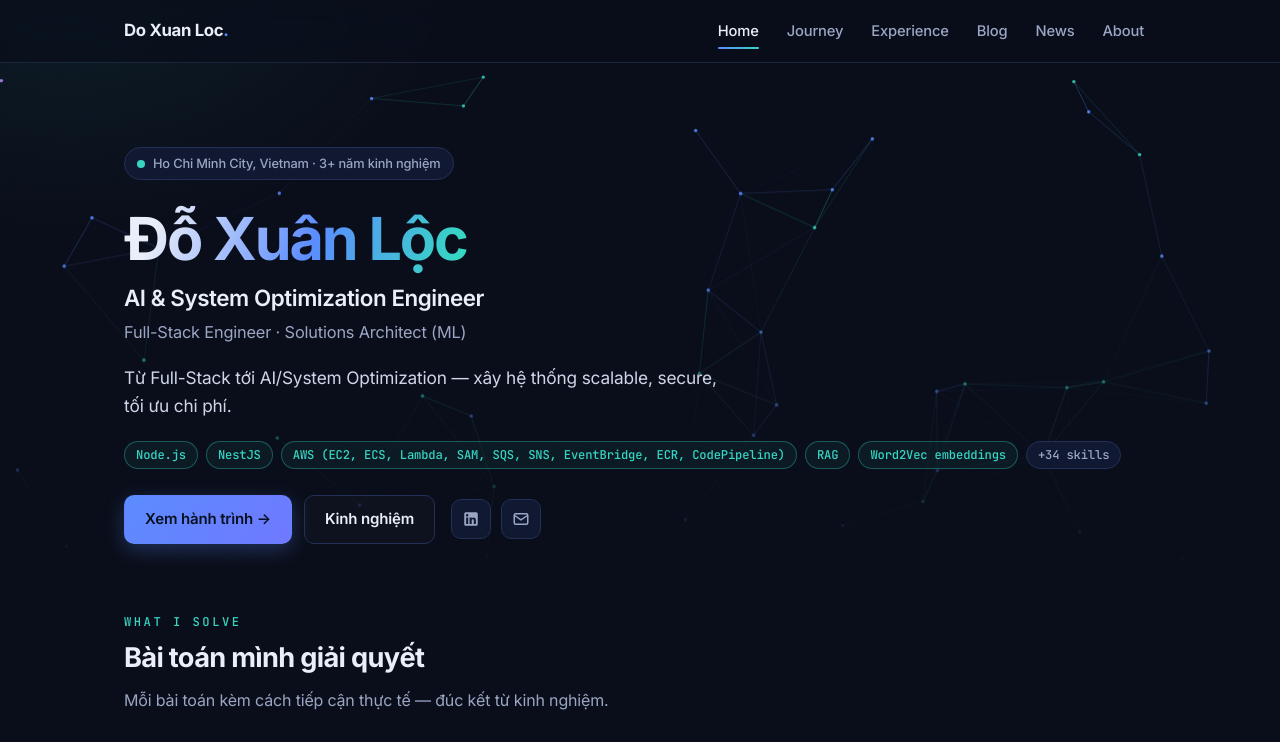
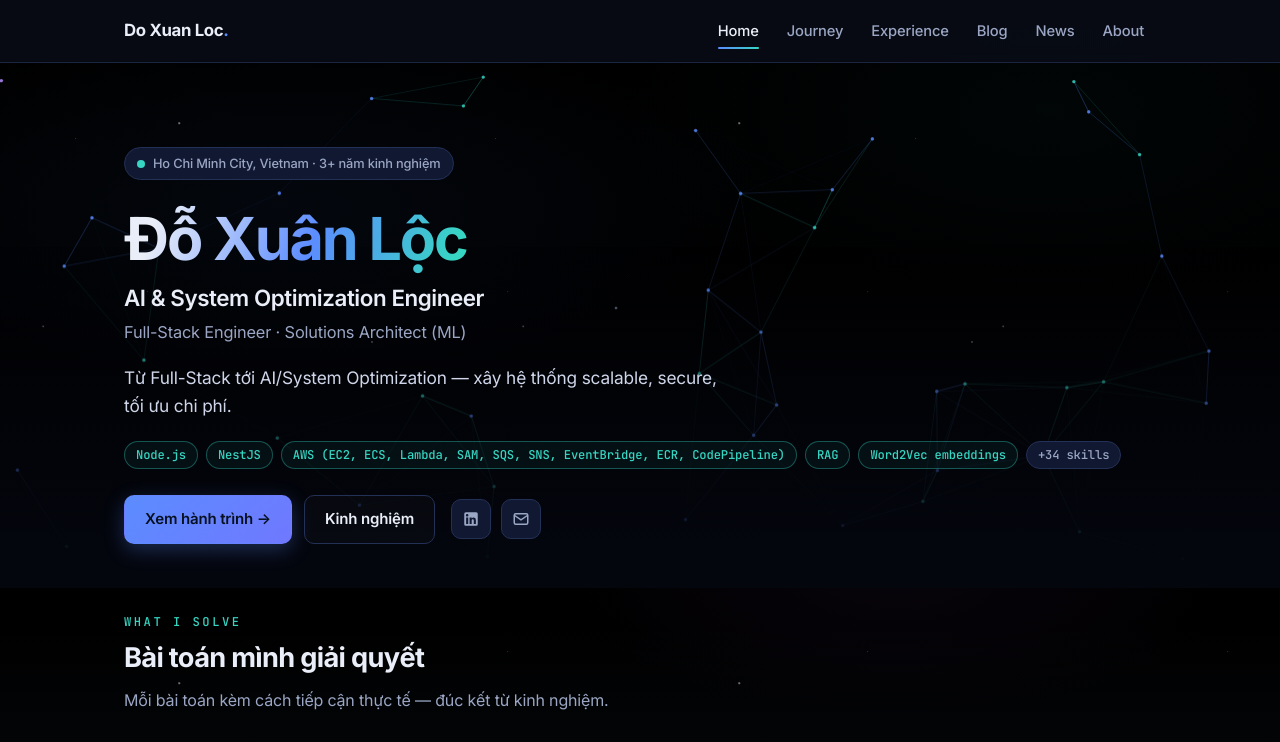
Before and after one commit to doxuanloc/doxuanloc.dev, an Astro site: page / in a window 1280 px wide. Shown: the top 742 px of the page. Built offline with nearby package versions, Linux system fonts and the light colour scheme; Astro itself is replaced by a stand-in of ours.

Commit message:
style: nền vũ trụ kiểu SpaceX — đen sâu + starfield CSS tĩnh + nebula mờ
- .space-bg site-wide (z-index -2): 7 tầng sao scatter tự nhiên + 3 nebula mờ + horizon glow
- base #000, bỏ glow xanh cũ ở body; canvas (mesh/starfield) layer trên (z -1)
- Grok spec, giữ contrast chữ + perf (chỉ CSS, 0 JS)

Co-Authored-By: Claude Opus 4.8 (1M context) <noreply@anthropic.com>

```diff
--- a/content/profile.json
+++ b/content/profile.json
@@ -297,8 +297,8 @@
       "period": "2018 — 2021"
     },
     {
-      "school": "Cao đẳng Anh Quốc BTEC FPT",
-      "org": "FPT Polytechnic · Pearson BTEC HND",
+      "school": "BTEC FPT",
+      "org": "FPT Education",
       "degree": "Kỹ thuật Phần mềm",
       "period": "2021 — 2024"
     }
@@ -345,7 +345,7 @@
       "narrative": "Thiết lập nền tảng tư duy hệ thống và thuật toán cho hành trình sau.",
       "bullets": [
         "Kỹ thuật Máy tính — UIT (ĐHQG-HCM)",
-        "Kỹ thuật Phần mềm — Cao đẳng BTEC FPT",
+        "Kỹ thuật Phần mềm — BTEC FPT",
         "Tư duy thuật toán & hệ thống",
         "Tiếp cận lập trình web thực tế"
       ],
--- a/src/layouts/Base.astro
+++ b/src/layouts/Base.astro
@@ -73,6 +73,7 @@ function current(href: string) {
     <ClientRouter />
   </head>
   <body>
+    <div class="space-bg" aria-hidden="true"></div>
     <div class="noise" aria-hidden="true"></div>
     <a href="#main" class="skip-link">Tới nội dung</a>
     <header class="site-header">
--- a/src/styles/global.css
+++ b/src/styles/global.css
@@ -1,5 +1,5 @@
 :root {
-  --bg: #0a0e1a;
+  --bg: #04060e;
   --bg-soft: #111831;
   --bg-card: #121b35;
   --bg-elev: #16203f;
@@ -34,11 +34,7 @@ html {
 
 body {
   margin: 0;
-  background:
-    radial-gradient(900px 500px at 85% -8%, rgba(91, 140, 255, 0.12), transparent 60%),
-    radial-gradient(700px 420px at 5% 0%, rgba(54, 214, 195, 0.07), transparent 55%),
-    var(--bg);
-  background-color: var(--bg);
+  background-color: #000;
   color: var(--text);
   font-family: var(--font);
   font-size: 16px;
@@ -67,6 +63,30 @@ a:hover { color: var(--accent-2); }
 ::-webkit-scrollbar-thumb:hover { background: #38477a; }
 
 .container { max-width: var(--maxw); margin: 0 auto; padding: 0 24px; }
+
+/* Nền vũ trụ kiểu SpaceX — đen sâu + 3 tầng sao tĩnh + nebula mờ + horizon glow */
+.space-bg {
+  position: fixed; inset: 0; z-index: -2; pointer-events: none;
+  background-color: #000;
+  background-image:
+    radial-gradient(1px 1px at 18% 33%, rgba(255,255,255,0.18), transparent),
+    radial-gradient(1px 1px at 74% 12%, rgba(255,255,255,0.22), transparent),
+    radial-gradient(1px 1px at 41% 81%, rgba(255,255,255,0.16), transparent),
+    radial-gradient(1.4px 1.4px at 62% 57%, rgba(255,255,255,0.5), transparent),
+    radial-gradient(1.4px 1.4px at 9% 68%, rgba(255,255,255,0.42), transparent),
+    radial-gradient(1.8px 1.8px at 88% 44%, rgba(200,220,255,0.7), transparent),
+    radial-gradient(1.6px 1.6px at 32% 22%, rgba(255,255,255,0.6), transparent),
+    radial-gradient(ellipse 65% 38% at 22% 26%, rgba(34,70,130,0.10), transparent 60%),
+    radial-gradient(ellipse 48% 32% at 70% 72%, rgba(95,45,140,0.08), transparent 55%),
+    radial-gradient(ellipse 52% 42% at 82% 14%, rgba(20,95,110,0.06), transparent 65%);
+  background-size: 420px 420px, 520px 520px, 360px 360px, 600px 600px, 480px 480px, 700px 700px, 560px 560px, 100% 100%, 100% 100%, 100% 100%;
+  background-repeat: repeat, repeat, repeat, repeat, repeat, repeat, repeat, no-repeat, no-repeat, no-repeat;
+}
+/* Earth-limb glow nhìn từ quỹ đạo */
+.space-bg::after {
+  content: ""; position: absolute; inset: 0; pointer-events: none;
+  background: linear-gradient(to top, rgba(78, 128, 185, 0.05), transparent 22%);
+}
 
 /* Grain overlay — texture xịn, không loè */
 .noise {
```
